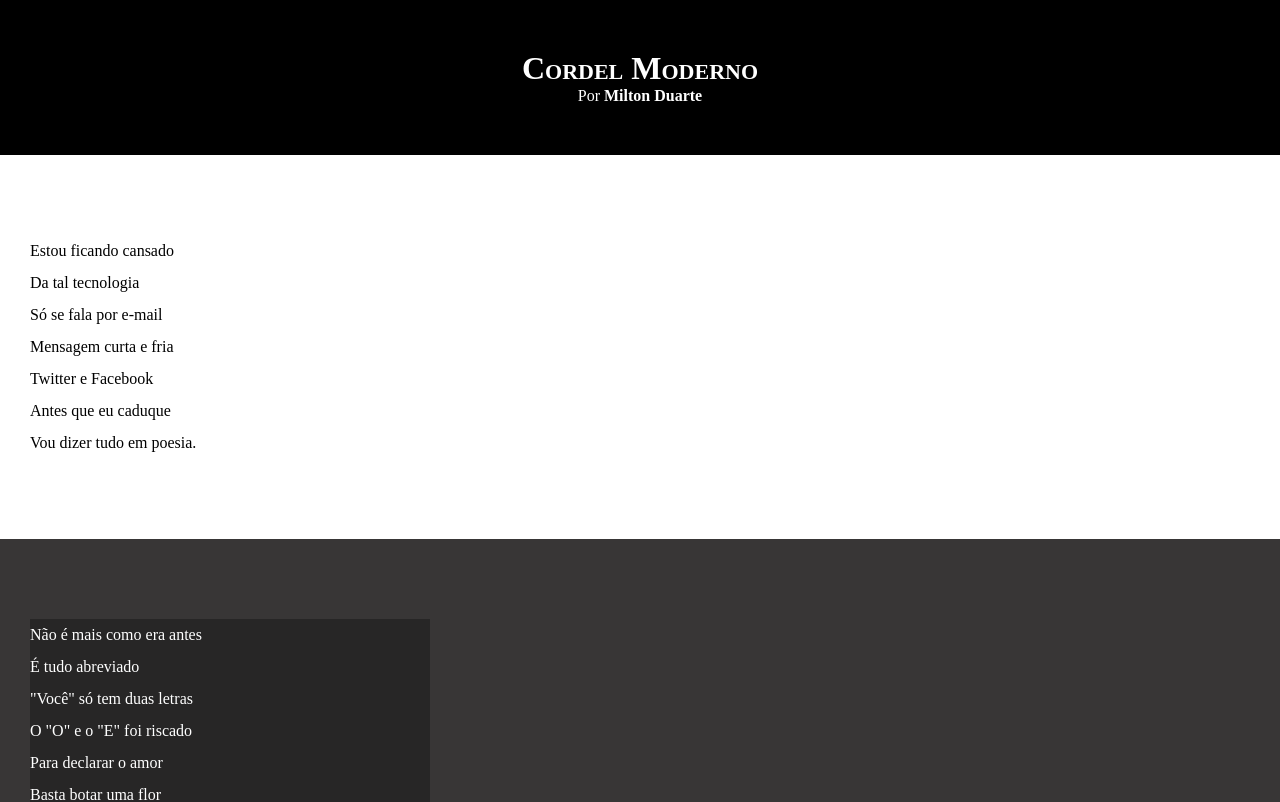
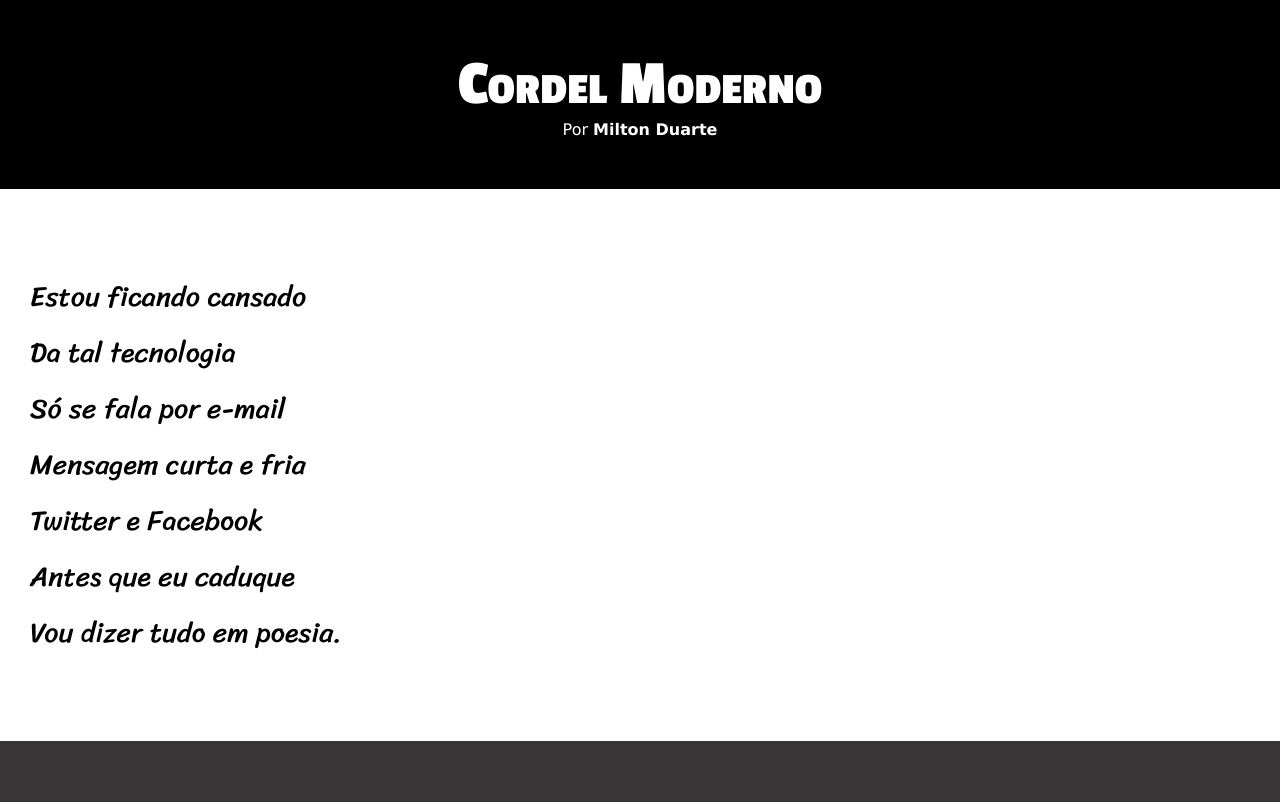
Before and after one commit to daniellefrancoms/html-css, a plain HTML site: page exercícios/desafios/desafio12/index.html in a window 1280 px wide. Shown: the top 802 px of the page. Drawn offline with Linux system fonts and the light colour scheme; a web font is replaced by a local one.

Commit message:
atualização fontes desafio 12

```diff
--- a/exercícios/desafios/desafio12/style.css
+++ b/exercícios/desafios/desafio12/style.css
@@ -1,13 +1,25 @@
 @charset "UTF-8";
+
+@import url('https://fonts.googleapis.com/css2?family=Bebas+Neue&family=Kdam+Thmor+Pro&family=Passion+One:wght@400;700&display=swap');
+
+@import url('https://fonts.googleapis.com/css2?family=Sriracha&display=swap');
+
+:root {
+    --fonte1: Verdana, Geneva, Tahoma, sans-serif;
+    --fonte2: 'Passion One', cursive;
+    --fonte3: 'Sriracha', cursive;
+}
 
 * {
     margin: 0px;
     padding: 0px;
+    font-family:
 }
 
 html, body {
     min-height: 100vh;
     background-color: darkgray;
+    font-family: var(--fonte1);
 }
 
 header {
@@ -19,6 +31,8 @@ header {
 header > h1 {
     padding-top: 50px;
     font-variant: small-caps;
+    font-family: var(--fonte2);
+    font-size: 8vh;
 }
 
 header > p {
@@ -41,6 +55,8 @@ section {
     padding-bottom: 10vh;
     line-height: 2em;
     padding-left: 30px;
+    font-family: var(--fonte3);
+    font-size: 3.5vh;
 }
 
 section.normal {
@@ -54,7 +70,8 @@ section.imagem {
 }
 
 section.imagem > p {
-    width: 400px;
+    display: inline-block;
+    padding: 5px;
     background-color: rgba(0, 0, 0, 0.301);
 }
 
```
